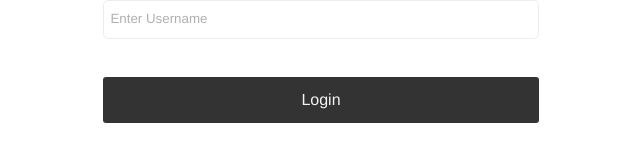
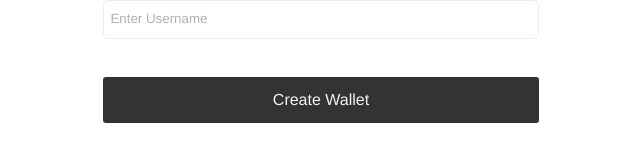
Before and after one commit to nkemjikaobi/get-wallets, a React (Create React App) app: page / in a window 1280 px wide. Shown: the part 247-408 px from the top of the page, without its empty margins (319-959 px from the left). Built offline with nearby package versions, Linux system fonts and the light colour scheme.

Commit message:
Payment Service & CreateWallet Method

```diff
--- a/src/Components/EmailForm/EmailForm.module.scss
+++ b/src/Components/EmailForm/EmailForm.module.scss
@@ -1,4 +1,4 @@
-@import "../../Assets/styles/shared-styles.scss";
+@import '../../Assets/styles/shared-styles.scss';
 :root {
 	--light-color: #f4f4f4;
 	--dark-color: #333;
@@ -49,7 +49,7 @@
 		input {
 			margin: 1.2rem 0;
 		}
-    input[type="email"] {
+		input[type='email'] {
 			display: inline-block;
 			width: 100%;
 			padding: 0.4rem;
--- a/src/Components/EmailForm/EmailForm.tsx
+++ b/src/Components/EmailForm/EmailForm.tsx
@@ -1,32 +1,37 @@
-import React, { useState } from "react";
-import { composeClasses } from "src/libs/utils/utils";
-import styles from "./EmailForm.module.scss";
+import React, { useState } from 'react';
+import { composeClasses } from 'src/libs/utils/utils';
+import styles from './EmailForm.module.scss';
 
 const EmailForm = () => {
-  const [email, setEmail] = useState<string>("");
+	const [email, setEmail] = useState<string>('');
 	const handleSubmit = () => {
-    console.log("submitted");
+		console.log('submitted');
 	};
 	return (
 		<div className={styles.container}>
 			<div className={styles.formContainer}>
 				<span>Create Your Wallet</span>
-        <form action="">
+				<form action=''>
 					<div className={styles.formGroup}>
-            <label htmlFor="username">Username</label>
+						<label htmlFor='username'>Username</label>
 						<input
-              type="email"
-              data-testid="username"
-              name="username"
-              placeholder="Enter Username"
+							type='email'
+							data-testid='username'
+							name='username'
+							placeholder='Enter Username'
 							value={email}
-              onChange={(e) => {
+							onChange={e => {
 								setEmail(e.target.value);
 							}}
 						/>
 					</div>
 					<div>
-            <input type="submit" className={composeClasses(styles.btn, styles.btnBlock)} value="Login" onClick={handleSubmit} />
+						<input
+							type='submit'
+							className={composeClasses(styles.btn, styles.btnBlock)}
+							value='Create Wallet'
+							onClick={handleSubmit}
+						/>
 					</div>
 				</form>
 			</div>
--- a/src/dto/Payments/IBalances.ts
+++ b/src/dto/Payments/IBalances.ts
@@ -1,8 +1,8 @@
-import IDollarCurrency from "./IDollarCurrency";
-import INairaCurrency from "./INairaCurrency";
+import IDollarCurrency from './IDollarCurrency';
+import INairaCurrency from './INairaCurrency';
 
 interface IBalances {
-    balances: Array<INairaCurrency | IDollarCurrency>
+	balances: Array<INairaCurrency | IDollarCurrency>;
 }
 
 export default IBalances;
--- a/src/dto/Payments/INairaCurrency.ts
+++ b/src/dto/Payments/INairaCurrency.ts
@@ -1,6 +1,6 @@
 interface INairaCurrency {
-  currency: string;
-  balance: number;
+	currency: string;
+	balance: number;
 }
 
 export default INairaCurrency;
```
Also changed, not shown: src/Http/Services/PaymentService.ts (added, +43 -0 lines), 1 other file (tests, documents, lock files or other folders). Lines whose indentation alone changed are shown as unchanged.
